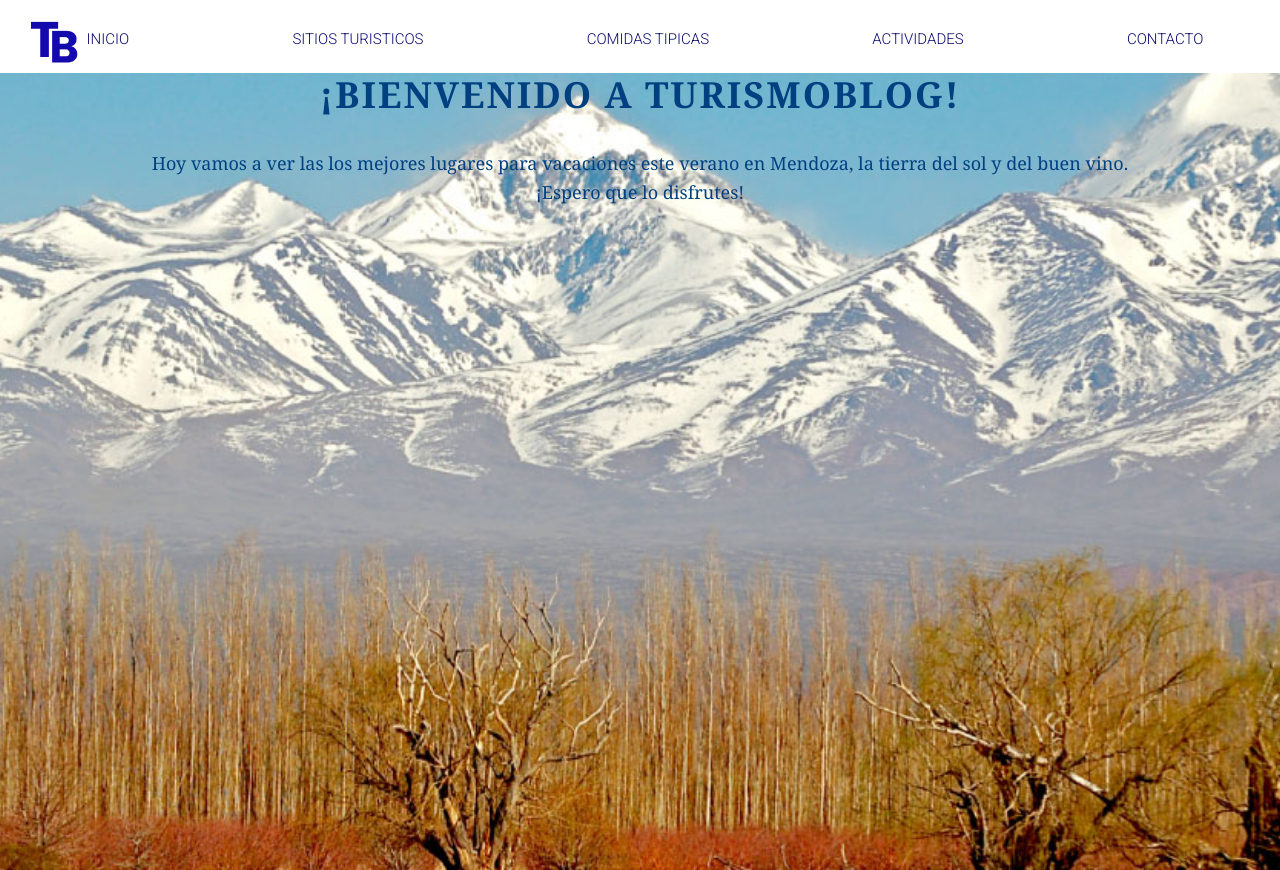
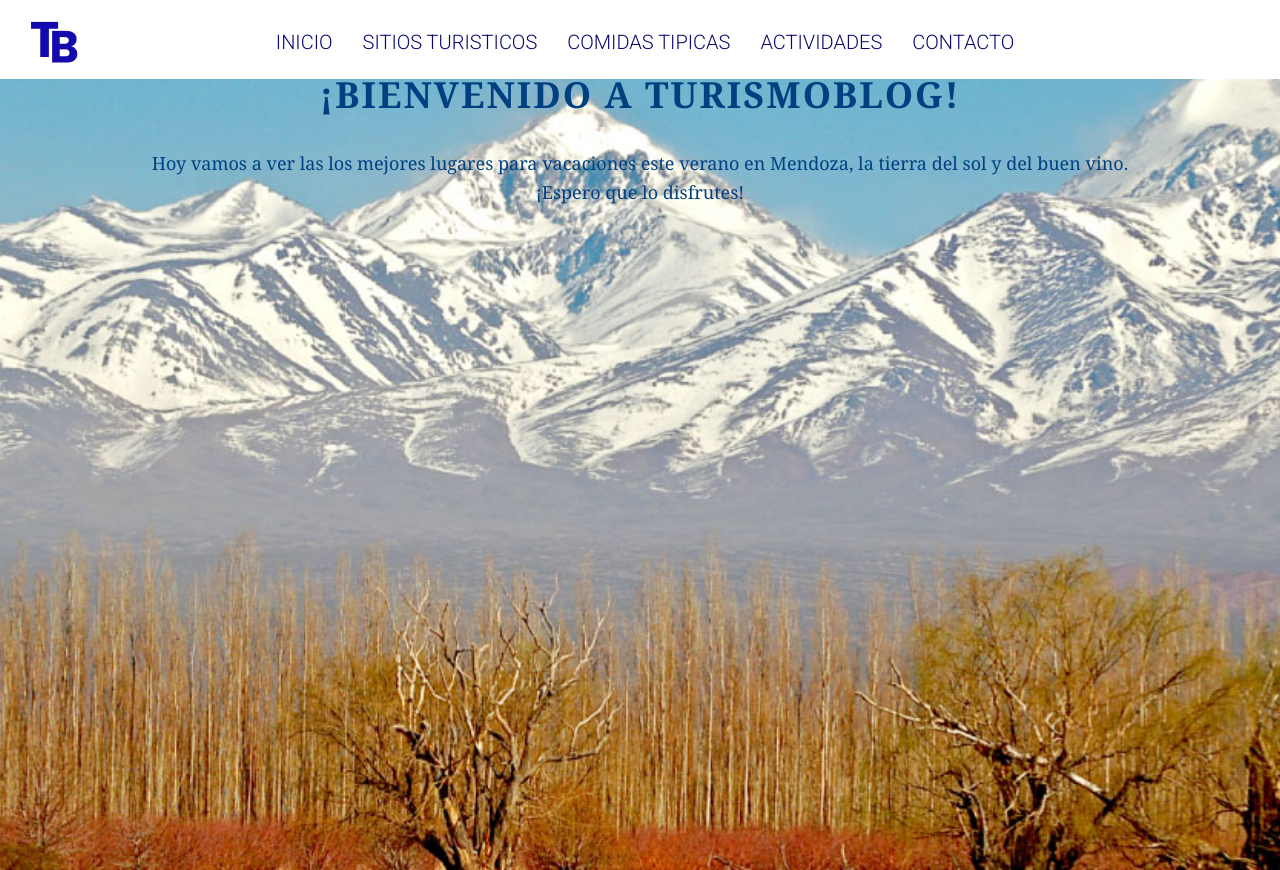
Before and after one commit to pato4544/Trilogia, a plain HTML site: page index.html in a window 1280 px wide. Shown: the top 870 px of the page. Drawn offline with Linux system fonts and the light colour scheme.

Commit message:
fvhjkfhjik

```diff
--- a/styles.css
+++ b/styles.css
@@ -18,12 +18,13 @@
 }
 .containerLinks {
         display: flex; /* Se activa el flexbox, que por defecto pone los botones en linea*/
-        justify-content: space-around; /* Que los botones tengan el mismo espacio entre si */
+        justify-content: center; /* Que los botones tengan el mismo espacio entre si */
+        gap: 30px;
 }
 
 .navLink {
         font-family: 'Roboto', sans-serif;
-        font-size: 15px;
+        font-size: 20px;
         gap: 10%;
         text-decoration: none; /* Le sacamos el subrayado a las palabras */
         color: rgb(10, 10, 112)
```
